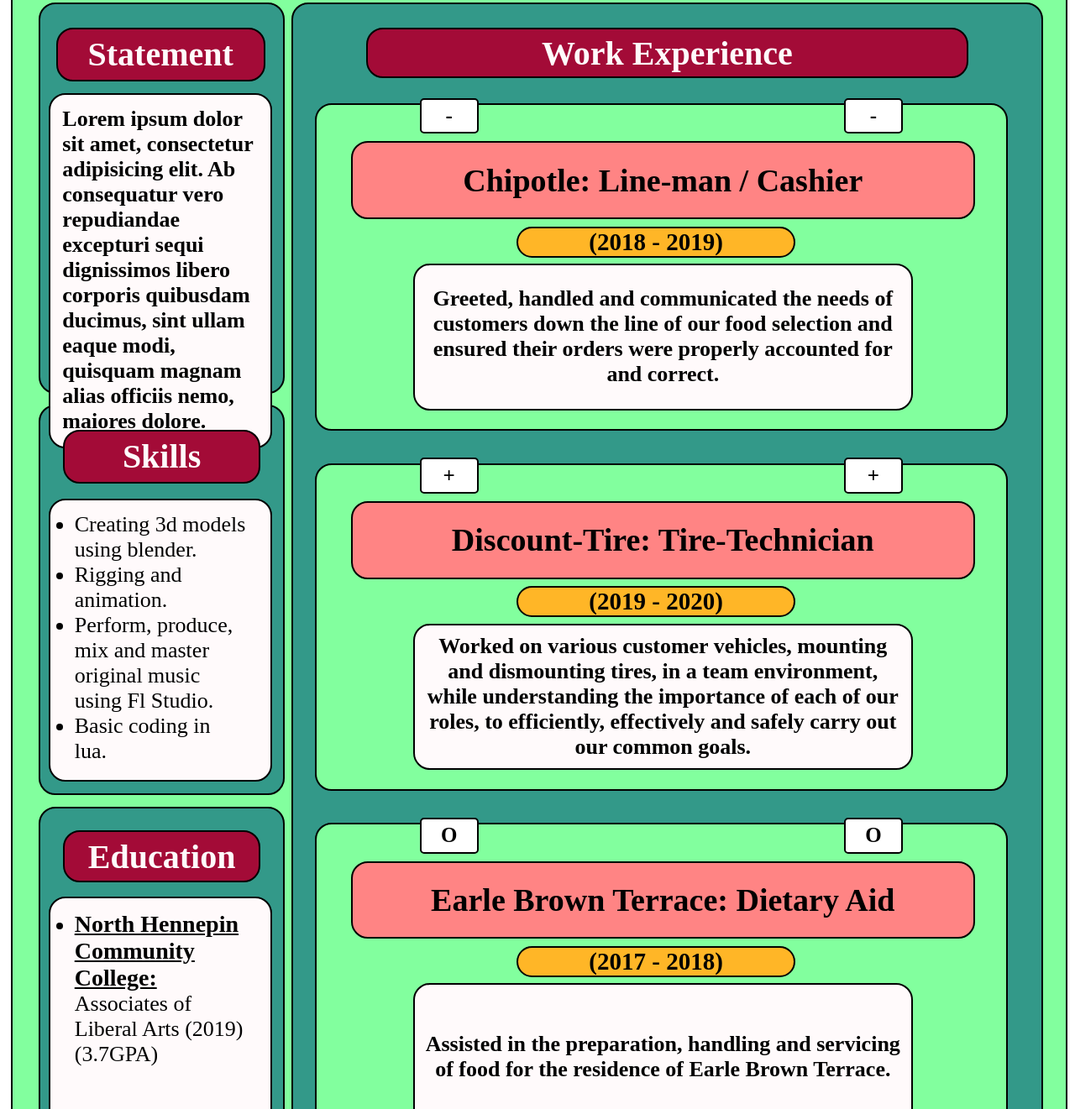
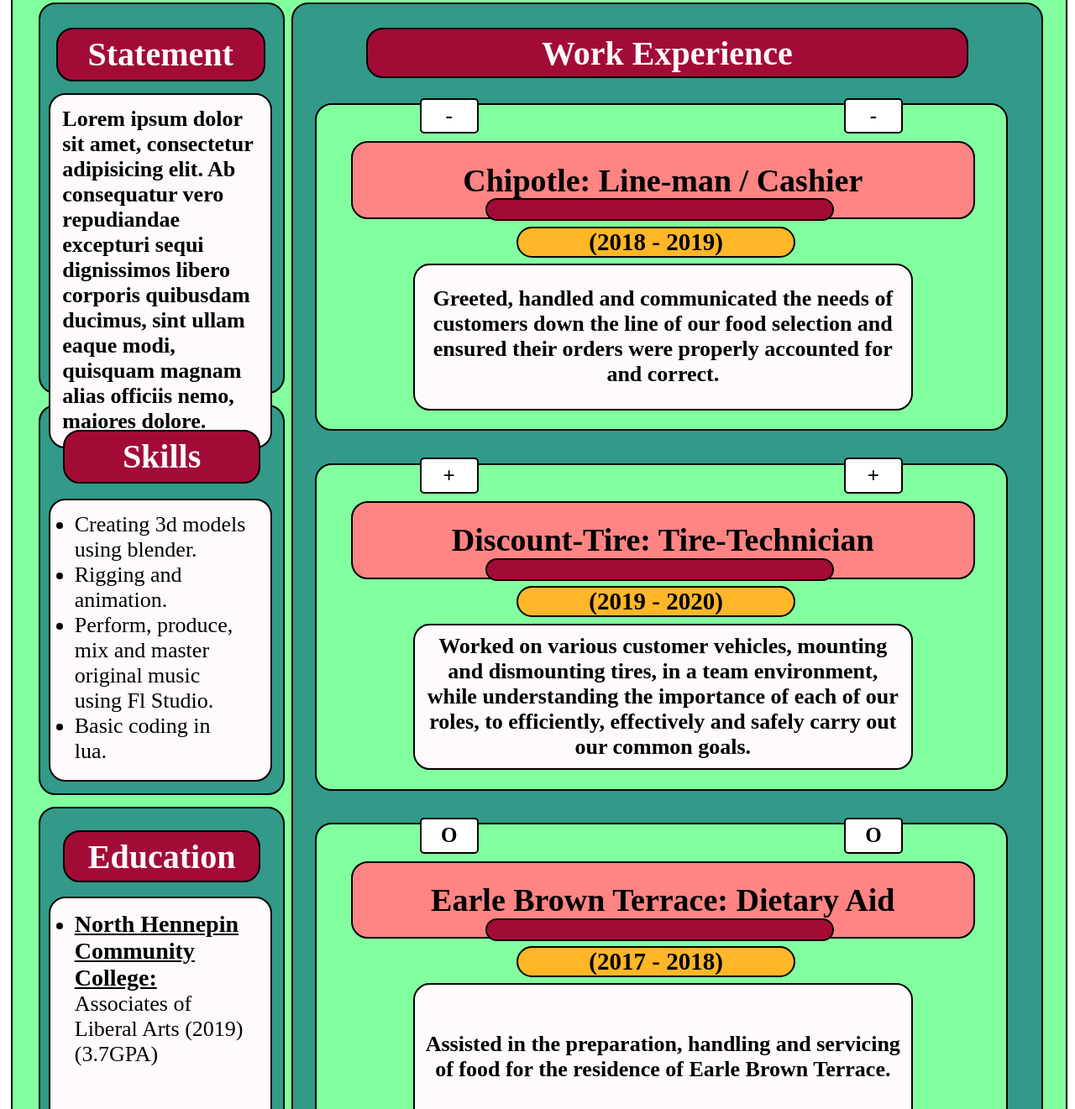
Before and after one commit to HengYang2/HengYang2.github.io, a plain HTML site: page index.html in a window 1280 px wide. Shown: the part 338-1659 px from the top of the page at 84% size. Drawn offline with Linux system fonts and the light colour scheme.

Commit message:
Update style.css

```diff
--- a/style.css
+++ b/style.css
@@ -442,6 +442,21 @@ h1 {
   font-size: 25px;
   font-weight: bold;
 }
+.chipotle .tongue{
+  position:absolute;
+  display: flex;
+  align-items: center;
+  justify-content: center;
+  background:var(--main-heading-color);
+  min-width: 50%;
+  min-height: 6%;
+  top:18%;
+  right:25%;
+  border: 2px solid black;
+  border-radius:20px;
+  font-size: 25px;
+  font-weight: bold;
+}
 
 
 
@@ -533,7 +548,21 @@ h1 {
   font-size: 25px;
   font-weight: bold;
 }
-
+.discount-tire .tongue{
+  position:absolute;
+  display: flex;
+  align-items: center;
+  justify-content: center;
+  background:var(--main-heading-color);
+  min-width: 50%;
+  min-height: 6%;
+  top:18%;
+  right:25%;
+  border: 2px solid black;
+  border-radius:20px;
+  font-size: 25px;
+  font-weight: bold;
+}
 
 
 
@@ -624,7 +653,21 @@ h1 {
   font-size: 25px;
   font-weight: bold;
 }
-
+.earle-brown-terrace .tongue{
+  position:absolute;
+  display: flex;
+  align-items: center;
+  justify-content: center;
+  background:var(--main-heading-color);
+  min-width: 50%;
+  min-height: 6%;
+  top:18%;
+  right:25%;
+  border: 2px solid black;
+  border-radius:20px;
+  font-size: 25px;
+  font-weight: bold;
+}
 
 
 
```
